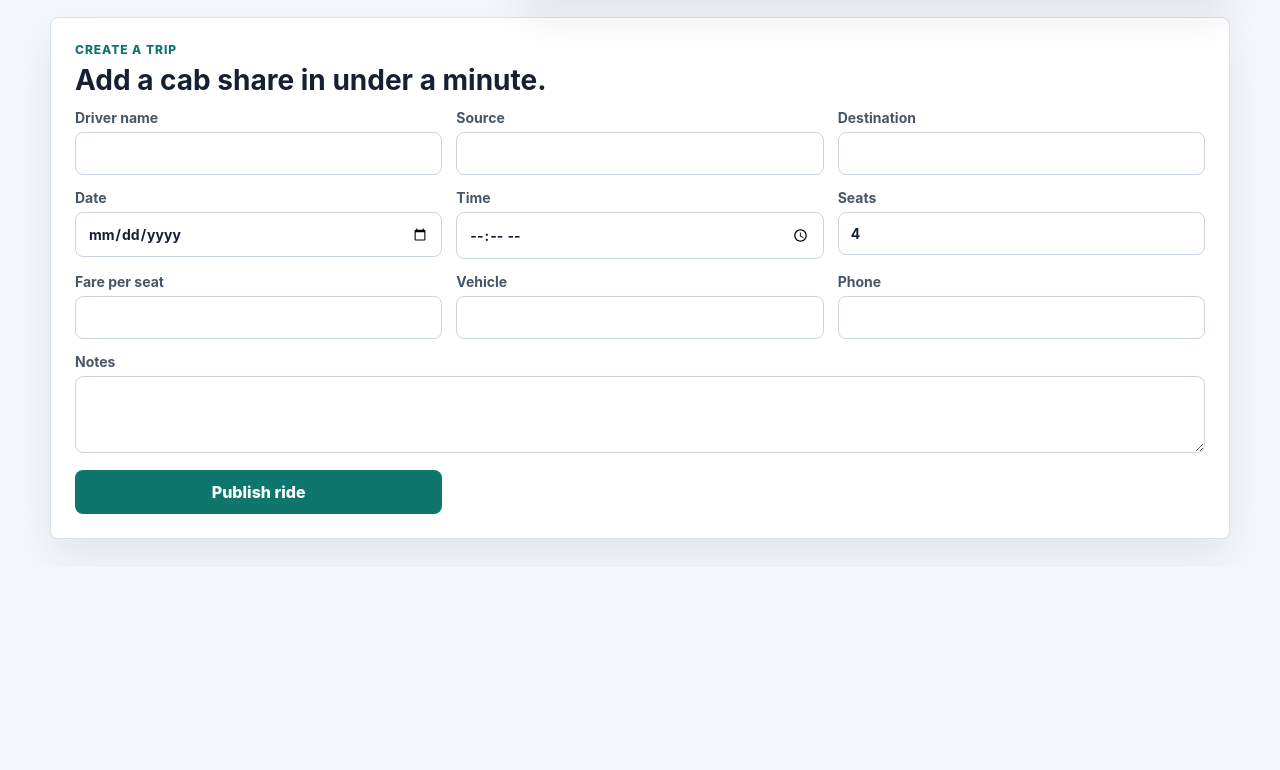
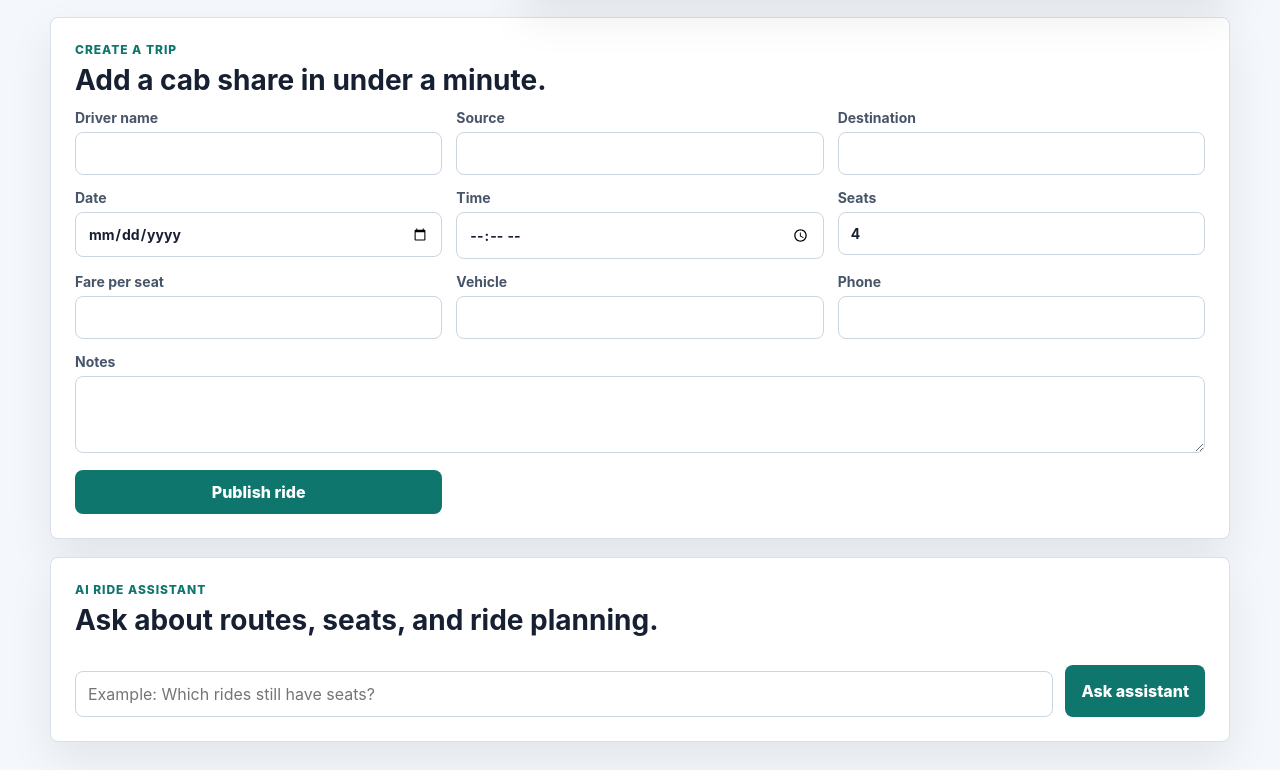
Before and after one commit to Karthisgowda/pooling, a React (Create React App) app: page / in a window 1280 px wide. Shown: the part 706-1476 px from the top of the page. Before the commit the page ends 1273 px from the top, so only its background shows below. Built offline with nearby package versions, Linux system fonts and the light colour scheme.

Commit message:
Add Groq assistant chat panel

```diff
--- a/src/App.css
+++ b/src/App.css
@@ -8,7 +8,8 @@
 .topbar,
 .hero-grid,
 .layout,
-.create-section {
+.create-section,
+.assistant-section {
   max-width: 1180px;
   margin: 0 auto;
 }
@@ -93,7 +94,8 @@ button:disabled {
 .hero-panel,
 .search-panel,
 .detail-panel,
-.create-section {
+.create-section,
+.assistant-section {
   border: 1px solid #d8e0eb;
   border-radius: 8px;
   background: white;
@@ -289,6 +291,29 @@ dd {
   padding: 24px;
 }
 
+.assistant-section {
+  display: grid;
+  gap: 16px;
+  margin-top: 18px;
+  padding: 24px;
+}
+
+.assistant-form {
+  display: grid;
+  grid-template-columns: minmax(0, 1fr) auto;
+  gap: 12px;
+}
+
+.assistant-reply {
+  border-left: 4px solid #0f766e;
+  border-radius: 8px;
+  margin: 0;
+  padding: 14px;
+  background: #f8fafc;
+  color: #334155;
+  line-height: 1.6;
+}
+
 .ride-form {
   display: grid;
   grid-template-columns: repeat(3, minmax(0, 1fr));
@@ -321,7 +346,8 @@ dd {
   .topbar,
   .hero-grid,
   .layout,
-  .ride-form {
+  .ride-form,
+  .assistant-form {
     grid-template-columns: 1fr;
   }
 
--- a/src/App.js
+++ b/src/App.js
@@ -40,6 +40,10 @@ function App() {
   const [activeRideId, setActiveRideId] = useState("");
   const [form, setForm] = useState(emptyForm);
   const [formError, setFormError] = useState("");
+  const [assistantQuestion, setAssistantQuestion] = useState("");
+  const [assistantReply, setAssistantReply] = useState("");
+  const [assistantLoading, setAssistantLoading] = useState(false);
+  const [assistantError, setAssistantError] = useState("");
   const activeRide = rides.find((ride) => ride.id === activeRideId) ?? rides[0] ?? null;
 
   useEffect(() => {
@@ -172,6 +176,31 @@ function App() {
   function deleteRide(rideId) {
     setRides((current) => current.filter((ride) => ride.id !== rideId));
     setActiveRideId("");
+  }
+
+  async function askAssistant(event) {
+    event.preventDefault();
+    setAssistantLoading(true);
+    setAssistantError("");
+
+    try {
+      const response = await fetch("/api/assistant", {
+        method: "POST",
+        headers: { "Content-Type": "application/json" },
+        body: JSON.stringify({ message: assistantQuestion, rides }),
+      });
+      const data = await response.json();
+
+      if (!response.ok) {
+        throw new Error(data.error ?? "Assistant request failed.");
+      }
+
+      setAssistantReply(data.reply);
+    } catch (error) {
+      setAssistantError(error.message);
+    } finally {
+      setAssistantLoading(false);
+    }
   }
 
   return (
@@ -321,6 +350,27 @@ function App() {
           <button type="submit">Publish ride</button>
         </form>
       </section>
+
+      <section className="assistant-section">
+        <div>
+          <p className="eyebrow">AI ride assistant</p>
+          <h2>Ask about routes, seats, and ride planning.</h2>
+        </div>
+        <form className="assistant-form" onSubmit={askAssistant}>
+          <input
+            type="text"
+            placeholder="Example: Which rides still have seats?"
+            value={assistantQuestion}
+            onChange={(event) => setAssistantQuestion(event.target.value)}
+            required
+          />
+          <button type="submit" disabled={assistantLoading}>
+            {assistantLoading ? "Thinking..." : "Ask assistant"}
+          </button>
+        </form>
+        {assistantError && <p className="form-error">{assistantError}</p>}
+        {assistantReply && <p className="assistant-reply">{assistantReply}</p>}
+      </section>
     </main>
   );
 }
```
